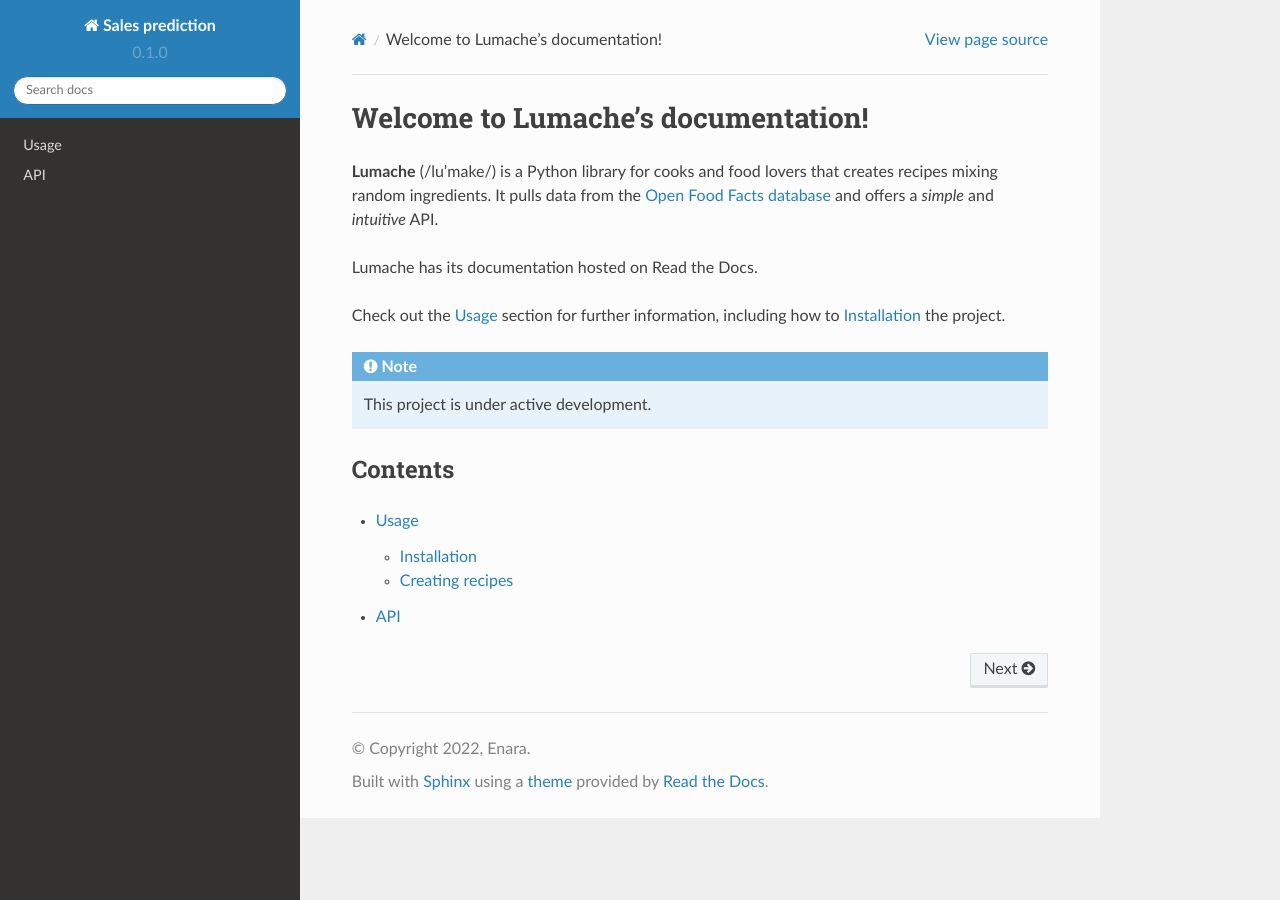
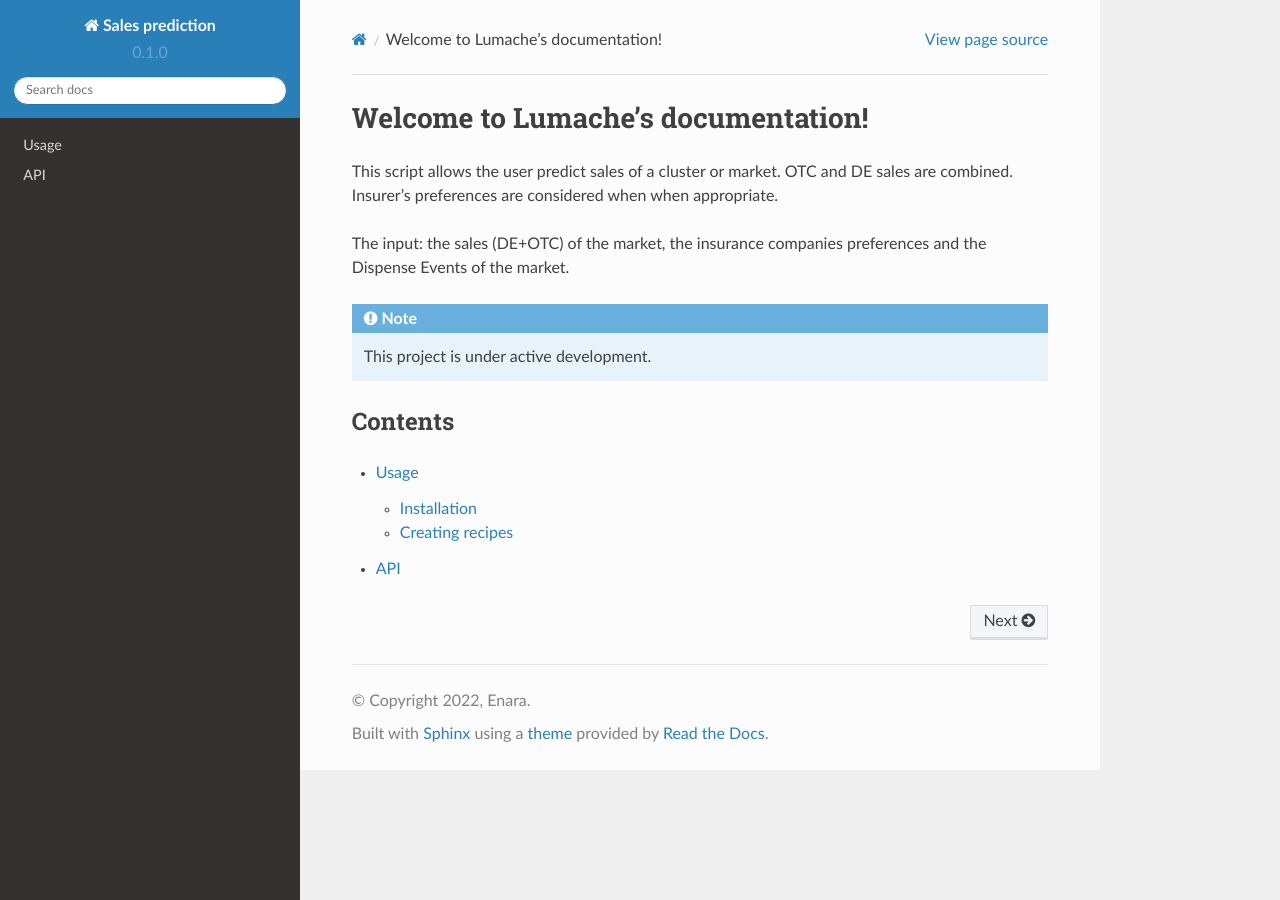
Before and after one commit to enaramartingarro/rtd-tutorial, a Sphinx documentation site: the page built from docs/source/index.rst, in a window 1280 px wide. Built offline with Sphinx 7.4.7 and the Read the Docs theme 2.0.0, drawn with Linux system fonts in a browser that asks for light colours.

Commit message:
Update index.rst

```diff
--- a/docs/source/index.rst
+++ b/docs/source/index.rst
@@ -1,15 +1,12 @@
 Welcome to Lumache's documentation!
 ===================================
 
-**Lumache** (/lu'make/) is a Python library for cooks and food lovers
-that creates recipes mixing random ingredients.
-It pulls data from the `Open Food Facts database <https://world.openfoodfacts.org/>`_
-and offers a *simple* and *intuitive* API.
+This script allows the user predict sales of a cluster or market.
+OTC and DE sales are combined.
+Insurer's preferences are considered when when appropriate.
 
-Lumache has its documentation hosted on Read the Docs.
-
-Check out the :doc:`usage` section for further information, including
-how to :ref:`installation` the project.
+The input: the sales (DE+OTC) of the market, the insurance
+companies preferences and the Dispense Events of the market.
 
 .. note::
 
```
